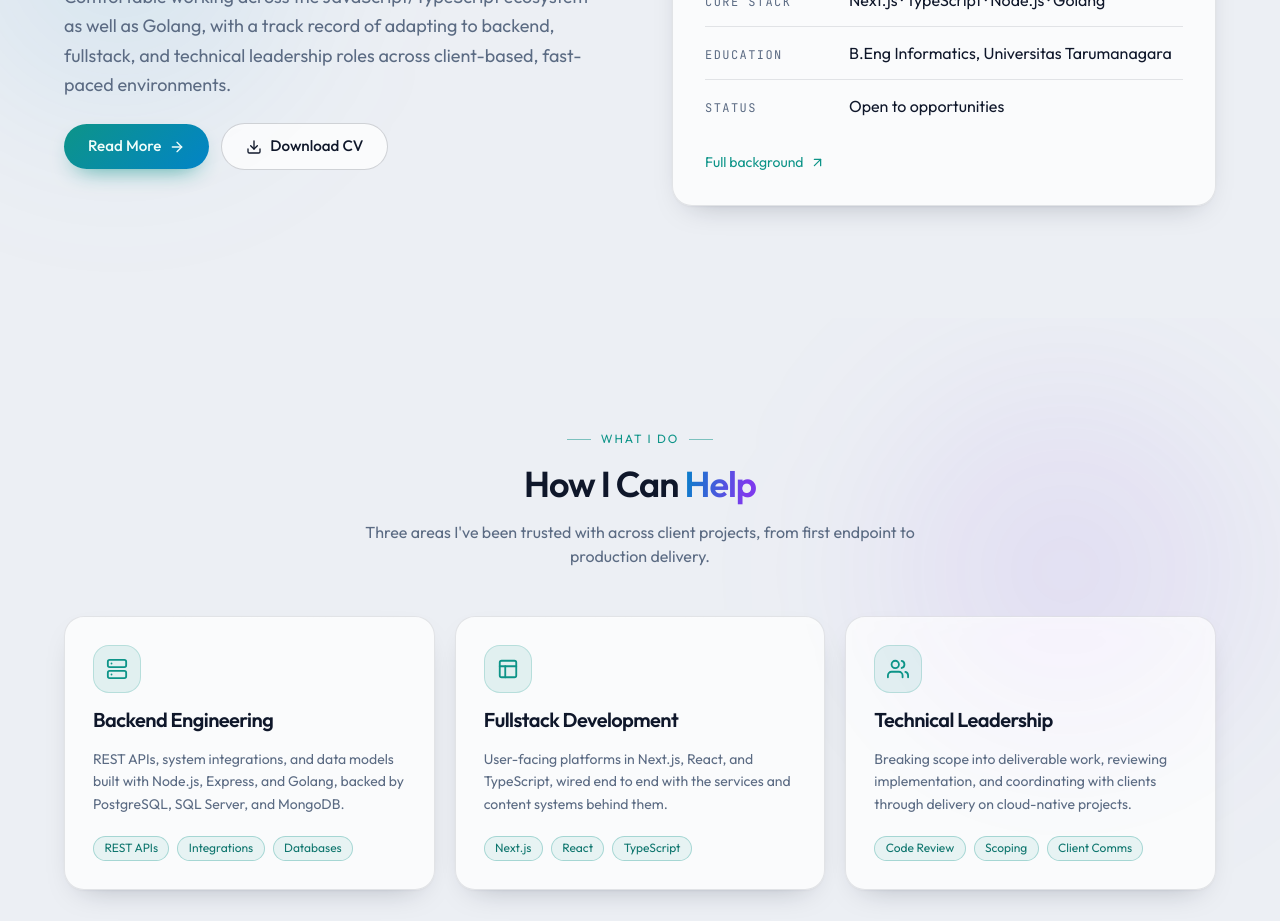
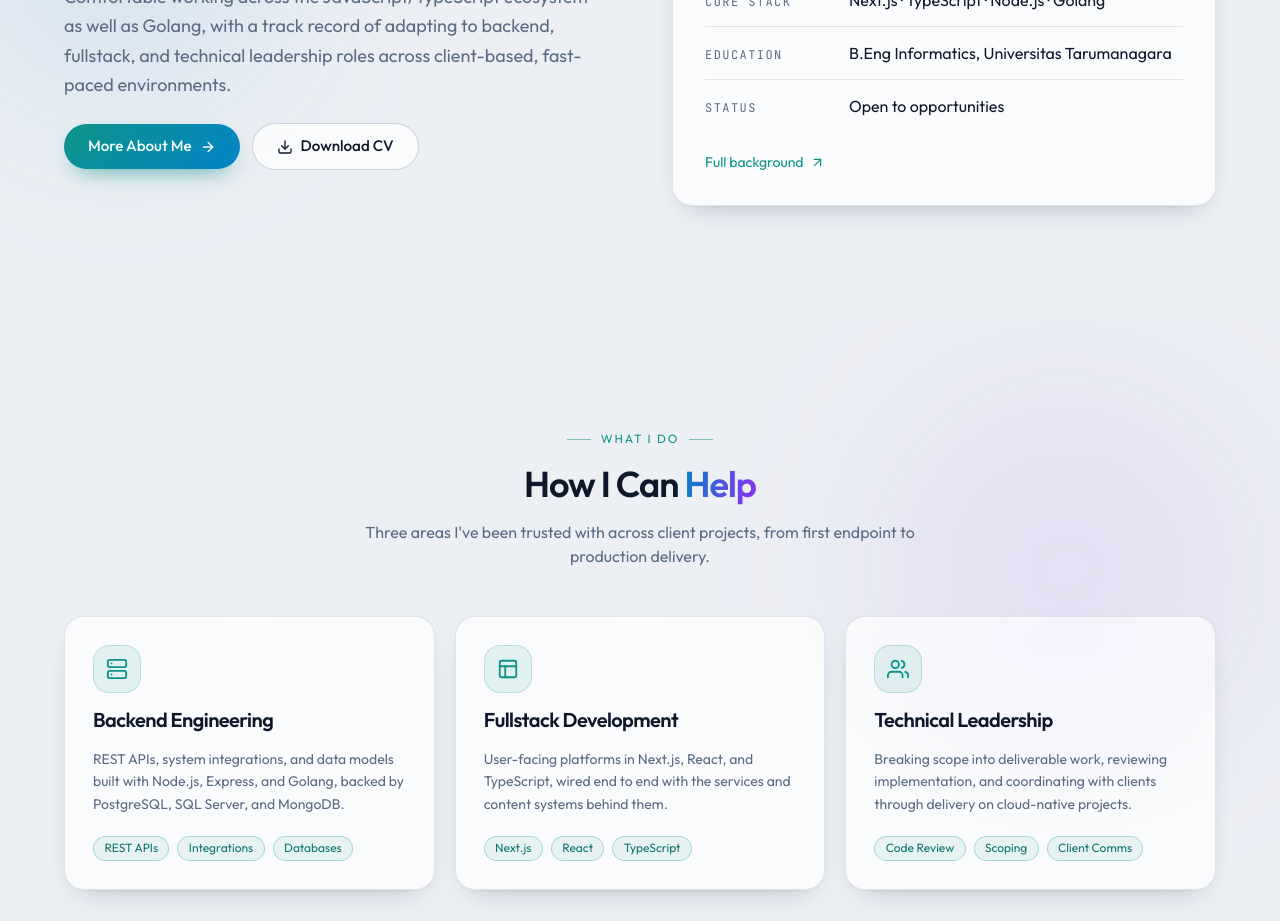
Before and after one commit to stevsuki/portofolio, a Next.js app: page / in a window 1280 px wide. Shown: the part 1260-2181 px from the top of the page. Built offline with nearby package versions, Linux system fonts and the light colour scheme.

Commit message:
[Steven] - fix SEO cta label /about

```diff
--- a/src/constants/home.ts
+++ b/src/constants/home.ts
@@ -26,7 +26,10 @@ export const aboutTeaserContent = {
 	headingHighlight: "Me",
 	description:
 		"Comfortable working across the JavaScript/TypeScript ecosystem as well as Golang, with a track record of adapting to backend, fullstack, and technical leadership roles across client-based, fast-paced environments.",
-	ctaLabel: "Read More",
+	// Names its destination rather than the action. "Read More" carries no
+	// meaning out of context — for a search engine weighing anchor text, or for
+	// anyone tabbing through links without the surrounding copy.
+	ctaLabel: "More About Me",
 	downloadCvLabel: "Download CV",
 	// Each row restates a fact already stated elsewhere on the site (projects,
 	// tech stack, education) so the card stays in sync with the source content
```
